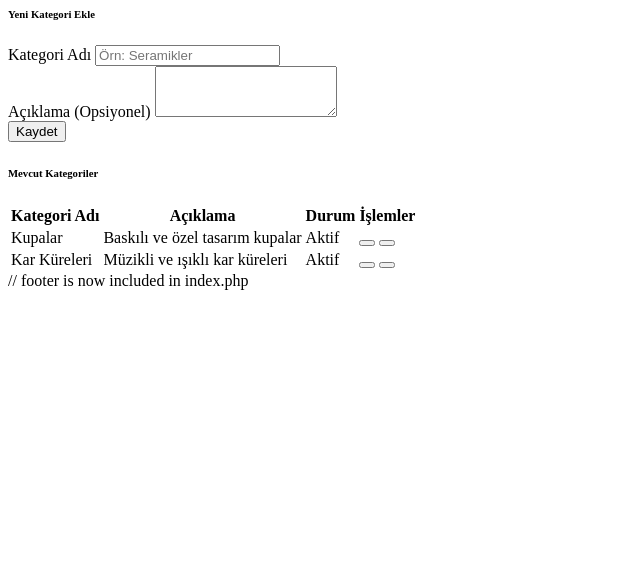
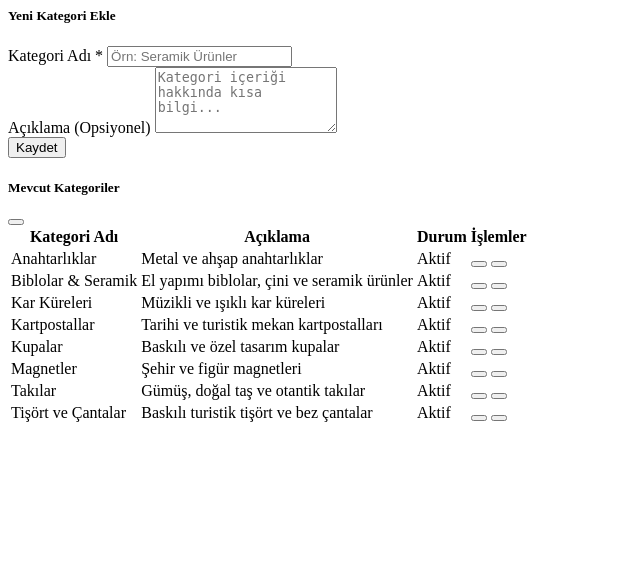
Before and after one commit to Emret073421/Object-oriented-gift-shop-sales-automation, a PHP site: page /kategoriler.php in a window 1280 px wide. Shown: the top 574 px of the page, without its empty margins (0-640 px from the left). Run offline with PHP 8.4, Linux system fonts and the light colour scheme; data comes from the database, SQL or seed files in the repository; some libraries are stand-ins or nearby versions.

Commit message:
Kategori Yönetimi (kategoriler.php) sayfası AJAX, SweetAlert2 modal ve KategoriManager entegrasyonuyla tamamen dinamik hale getirildi

```diff
--- /dev/null
+++ b/Proje/ajax/kategori_getir.php
@@ -0,0 +1,43 @@
+<?php
+require_once '../config.php';
+
+$kategoriManager = new KategoriManager($db);
+$kategoriler = $kategoriManager->getir();
+
+if ($kategoriler && count($kategoriler) > 0) {
+    echo '<div class="table-responsive"><table class="table table-hover align-middle bg-white shadow-sm rounded border mb-0">
+            <thead class="table-light">
+                <tr>
+                    <th class="ps-4">Kategori Adı</th>
+                    <th>Açıklama</th>
+                    <th>Durum</th>
+                    <th class="pe-4 text-end">İşlemler</th>
+                </tr>
+            </thead>
+            <tbody>';
+    foreach ($kategoriler as $kat) {
+        $katJson = htmlspecialchars(json_encode([
+            'id' => $kat->getId(),
+            'ad' => $kat->getAd(),
+            'aciklama' => $kat->getAciklama()
+        ]), ENT_QUOTES, 'UTF-8');
+
+        echo '<tr>
+                <td class="ps-4 fw-bold text-dark">' . htmlspecialchars($kat->getAd()) . '</td>
+                <td class="text-muted">' . htmlspecialchars($kat->getAciklama() ?: 'Açıklama yok') . '</td>
+                <td><span class="badge bg-success fs-7">Aktif</span></td>
+                <td class="pe-4 text-end">
+                    <button class="btn btn-sm btn-outline-primary me-1" onclick="kategoriDuzenlePenceresi(' . $katJson . ')" title="Düzenle">
+                        <i class="fa-solid fa-pen-to-square"></i>
+                    </button>
+                    <button class="btn btn-sm btn-outline-danger" onclick="kategoriSil(' . $kat->getId() . ', \'' . addslashes($kat->getAd()) . '\')" title="Sil">
+                        <i class="fa-solid fa-trash"></i>
+                    </button>
+                </td>
+              </tr>';
+    }
+    echo '</tbody></table></div>';
+} else {
+    echo '<div class="alert alert-warning text-center py-4 mb-0"><i class="fa-solid fa-folder-open fa-2x mb-2 d-block"></i>Kayıtlı aktif kategori bulunamadı.</div>';
+}
+?>
--- /dev/null
+++ b/Proje/classes/Managers/KategoriManager.php
@@ -0,0 +1,78 @@
+<?php
+class KategoriManager extends TemelManager {
+
+    // Kategori Ekleme
+    public function kategoriEkle($ad, $aciklama)
+    {
+        $ad = $this->db->real_escape_string(trim($ad));
+        $aciklama = $this->db->real_escape_string(trim($aciklama));
+
+        $sql = "INSERT INTO kategoriler (ad, aciklama, durum) VALUES ('$ad', '$aciklama', 1)";
+        $sonuc = $this->db->query($sql);
+
+        if ($sonuc === false) {
+            error_log("Kategori ekleme hatası: " . $this->db->error);
+            return false;
+        }
+        return true;
+    }
+
+    // Kategorileri Getirme (TemelManager abstract metot implementasyonu)
+    public function getir($parametre = null)
+    {
+        $sql = "SELECT * FROM kategoriler WHERE durum = 1 ORDER BY ad ASC";
+        $sonuc = $this->db->query($sql);
+        $kategoriler = [];
+
+        if ($sonuc && $sonuc->num_rows > 0) {
+            while ($row = $sonuc->fetch_assoc()) {
+                $kategori = new Kategori();
+                $kategori->setId($row['id']);
+                $kategori->setAd($row['ad']);
+                $kategori->setAciklama($row['aciklama']);
+                $kategori->setDurum($row['durum']);
+                $kategoriler[] = $kategori;
+            }
+        }
+
+        return $kategoriler;
+    }
+
+    // Kategori Güncelleme
+    public function kategoriGuncelle($id, $ad, $aciklama)
+    {
+        $id = (int)$id;
+        $ad = $this->db->real_escape_string(trim($ad));
+        $aciklama = $this->db->real_escape_string(trim($aciklama));
+
+        $sql = "UPDATE kategoriler SET ad = '$ad', aciklama = '$aciklama' WHERE id = $id";
+        $sonuc = $this->db->query($sql);
+
+        if ($sonuc === false) {
+            error_log("Kategori güncelleme hatası: " . $this->db->error);
+            return false;
+        }
+        return true;
+    }
+
+    // Kategori Silme (TemelManager abstract metot implementasyonu)
+    public function sil($id = null)
+    {
+        $id = (int)$id;
+
+        // Kategoriye ait aktif ürün var mı kontrol edelim
+        $kontrol = $this->db->query("SELECT id FROM urunler WHERE kategori_id = $id AND durum = 1 LIMIT 1");
+        if ($kontrol && $kontrol->num_rows > 0) {
+            return ['basarili' => false, 'mesaj' => 'Bu kategoriye ait aktif ürünler bulunmaktadır. Lütfen önce ürünleri başka kategoriye taşıyın veya silin.'];
+        }
+
+        // Soft delete (durum = 0)
+        $sql = "UPDATE kategoriler SET durum = 0 WHERE id = $id";
+        if ($this->db->query($sql)) {
+            return ['basarili' => true, 'mesaj' => 'Kategori başarıyla silindi (arşivlendi).'];
+        }
+
+        return ['basarili' => false, 'mesaj' => 'Kategori silinirken veritabanı hatası oluştu.'];
+    }
+}
+?>
--- a/Proje/kategoriler.php
+++ b/Proje/kategoriler.php
@@ -1,71 +1,191 @@
 <?php
 $page_title = 'Kategori Yönetimi';
-// header is now included in index.php
 ?>
+<script src="https://code.jquery.com/jquery-3.6.0.min.js"></script>
+<script src="https://cdn.jsdelivr.net/npm/sweetalert2@11"></script>
 
-<div class="row">
-    <div class="col-md-4">
-        <div class="card card-custom bg-white mb-4">
-            <div class="card-header bg-white py-3">
-                <h6 class="mb-0">Yeni Kategori Ekle</h6>
+<div class="row g-4 mb-4">
+    <!-- SOL BÖLÜM: Yeni Kategori Ekleme Formu -->
+    <div class="col-lg-4">
+        <div class="card card-custom bg-white border-0 shadow-sm h-100">
+            <div class="card-header bg-white py-3 border-0">
+                <h5 class="mb-0 fw-bold text-dark"><i class="fa-solid fa-folder-plus text-primary me-2"></i> Yeni Kategori Ekle</h5>
             </div>
-            <div class="card-body">
-                <form>
+            <div class="card-body p-4">
+                <form id="kategoriEkleForm" onsubmit="kategoriEkle(event)">
                     <div class="mb-3">
-                        <label class="form-label">Kategori Adı</label>
-                        <input type="text" class="form-control" placeholder="Örn: Seramikler">
+                        <label class="form-label fw-bold">Kategori Adı <span class="text-danger">*</span></label>
+                        <input type="text" id="ekleKatAd" class="form-control py-2 shadow-sm" placeholder="Örn: Seramik Ürünler" required>
                     </div>
-                    <div class="mb-3">
-                        <label class="form-label">Açıklama (Opsiyonel)</label>
-                        <textarea class="form-control" rows="3"></textarea>
+                    <div class="mb-4">
+                        <label class="form-label fw-bold">Açıklama (Opsiyonel)</label>
+                        <textarea id="ekleKatAciklama" class="form-control shadow-sm" rows="4" placeholder="Kategori içeriği hakkında kısa bilgi..."></textarea>
                     </div>
-                    <button type="submit" class="btn btn-primary w-100"><i class="fa-solid fa-save me-2"></i>Kaydet</button>
+                    <button type="submit" class="btn btn-primary w-100 py-2 fw-bold shadow-sm">
+                        <i class="fa-solid fa-save me-2"></i> Kaydet
+                    </button>
                 </form>
             </div>
         </div>
     </div>
 
-    <div class="col-md-8">
-        <div class="card card-custom bg-white">
-            <div class="card-header bg-white py-3">
-                <h6 class="mb-0">Mevcut Kategoriler</h6>
+    <!-- SAĞ BÖLÜM: Mevcut Kategoriler Tablosu -->
+    <div class="col-lg-8">
+        <div class="card card-custom bg-white border-0 shadow-sm h-100">
+            <div class="card-header bg-white py-3 border-0 d-flex justify-content-between align-items-center">
+                <h5 class="mb-0 fw-bold text-dark"><i class="fa-solid fa-folder-tree text-success me-2"></i> Mevcut Kategoriler</h5>
+                <button class="btn btn-sm btn-outline-secondary" onclick="kategorileriGetir()" title="Yenile">
+                    <i class="fa-solid fa-rotate-right"></i>
+                </button>
             </div>
-            <div class="card-body p-0">
-                <div class="table-responsive" style="max-height: 60vh; overflow-y: auto;">
-                    <table class="table table-hover align-middle mb-0">
-                        <thead class="table-light">
-                            <tr>
-                                <th class="ps-4">Kategori Adı</th>
-                                <th>Açıklama</th>
-                                <th>Durum</th>
-                                <th class="pe-4 text-end">İşlemler</th>
-                            </tr>
-                        </thead>
-                        <tbody>
-                            <tr>
-                                <td class="ps-4 fw-bold">Kupalar</td>
-                                <td class="text-muted">Baskılı ve özel tasarım kupalar</td>
-                                <td><span class="badge bg-success">Aktif</span></td>
-                                <td class="pe-4 text-end">
-                                    <button class="btn btn-sm btn-outline-primary"><i class="fa-solid fa-pen"></i></button>
-                                    <button class="btn btn-sm btn-outline-danger"><i class="fa-solid fa-trash"></i></button>
-                                </td>
-                            </tr>
-                            <tr>
-                                <td class="ps-4 fw-bold">Kar Küreleri</td>
-                                <td class="text-muted">Müzikli ve ışıklı kar küreleri</td>
-                                <td><span class="badge bg-success">Aktif</span></td>
-                                <td class="pe-4 text-end">
-                                    <button class="btn btn-sm btn-outline-primary"><i class="fa-solid fa-pen"></i></button>
-                                    <button class="btn btn-sm btn-outline-danger"><i class="fa-solid fa-trash"></i></button>
-                                </td>
-                            </tr>
-                        </tbody>
-                    </table>
+            <div class="card-body p-4">
+                <div id="kategoriYonetimListesi" style="min-height: 350px;">
+                    <div class="text-center py-5 text-muted">
+                        <div class="spinner-border text-primary" role="status"></div>
+                        <p class="mt-2">Kategoriler yükleniyor...</p>
+                    </div>
                 </div>
             </div>
         </div>
     </div>
 </div>
 
-// footer is now included in index.php
+<script>
+document.addEventListener("DOMContentLoaded", function() {
+    kategorileriGetir();
+});
+
+// Kategorileri AJAX ile getirme
+function kategorileriGetir() {
+    fetch("ajax/kategori_getir.php")
+    .then(response => response.text())
+    .then(data => {
+        document.getElementById('kategoriYonetimListesi').innerHTML = data;
+    })
+    .catch(error => console.error("Kategori getirme hatası:", error));
+}
+
+// Yeni Kategori Ekleme İşlemi
+function kategoriEkle(event) {
+    event.preventDefault();
+
+    let ad = document.getElementById('ekleKatAd').value;
+    let aciklama = document.getElementById('ekleKatAciklama').value;
+
+    let formData = new FormData();
+    formData.append('ad', ad);
+    formData.append('aciklama', aciklama);
+
+    fetch("ajax/kategori_ekle.php", {
+        method: "POST",
+        body: formData
+    })
+    .then(response => response.json())
+    .then(data => {
+        if (data.basarili) {
+            Swal.fire('Başarılı!', data.mesaj, 'success').then(() => {
+                document.getElementById('kategoriEkleForm').reset();
+                kategorileriGetir();
+            });
+        } else {
+            Swal.fire('Hata!', data.mesaj, 'error');
+        }
+    })
+    .catch(error => {
+        console.error('Ekleme hatası:', error);
+        Swal.fire('Hata!', 'Sunucu ile iletişim kurulurken bir hata oluştu.', 'error');
+    });
+}
+
+// Kategori Düzenleme Penceresi
+function kategoriDuzenlePenceresi(kat) {
+    Swal.fire({
+        title: 'Kategori Düzenle',
+        html: `
+            <div class="text-start mb-3">
+                <label class="fw-bold form-label">Kategori Adı:</label>
+                <input type="text" id="duzenleKatAd" class="form-control" value="${kat.ad}" required>
+            </div>
+            <div class="text-start mb-3">
+                <label class="fw-bold form-label">Açıklama:</label>
+                <textarea id="duzenleKatAciklama" class="form-control" rows="3">${kat.aciklama}</textarea>
+            </div>
+        `,
+        icon: 'edit',
+        showCancelButton: true,
+        confirmButtonColor: '#3085d6',
+        cancelButtonColor: '#d33',
+        confirmButtonText: '<i class="fa-solid fa-check me-1"></i> Güncelle',
+        cancelButtonText: 'İptal',
+        preConfirm: () => {
+            let ad = document.getElementById('duzenleKatAd').value;
+            let aciklama = document.getElementById('duzenleKatAciklama').value;
+
+            if (!ad) {
+                Swal.showValidationMessage('Lütfen kategori adını girin.');
+            }
+            return { id: kat.id, ad, aciklama };
+        }
+    }).then((result) => {
+        if (result.isConfirmed) {
+            let formData = new FormData();
+            formData.append('id', result.value.id);
+            formData.append('ad', result.value.ad);
+            formData.append('aciklama', result.value.aciklama);
+
+            fetch("ajax/kategori_guncelle.php", {
+                method: "POST",
+                body: formData
+            })
+            .then(response => response.json())
+            .then(data => {
+                if (data.basarili) {
+                    Swal.fire('Başarılı!', data.mesaj, 'success').then(() => kategorileriGetir());
+                } else {
+                    Swal.fire('Hata!', data.mesaj, 'error');
+                }
+            })
+            .catch(error => {
+                console.error('Güncelleme hatası:', error);
+                Swal.fire('Hata!', 'Sunucu ile iletişim kurulurken bir hata oluştu.', 'error');
+            });
+        }
+    });
+}
+
+// Kategori Silme (Arşivleme)
+function kategoriSil(id, ad) {
+    Swal.fire({
+        title: 'Kategoriyi Sil',
+        html: `<b>${ad}</b> isimli kategoriyi silmek istediğinize emin misiniz?`,
+        icon: 'warning',
+        showCancelButton: true,
+        confirmButtonColor: '#d33',
+        cancelButtonColor: '#3085d6',
+        confirmButtonText: 'Evet, Sil!',
+        cancelButtonText: 'İptal'
+    }).then((result) => {
+        if (result.isConfirmed) {
+            let formData = new FormData();
+            formData.append('id', id);
+
+            fetch("ajax/kategori_sil.php", {
+                method: "POST",
+                body: formData
+            })
+            .then(response => response.json())
+            .then(data => {
+                if (data.basarili) {
+                    Swal.fire('Silindi!', data.mesaj, 'success').then(() => kategorileriGetir());
+                } else {
+                    Swal.fire('Hata!', data.mesaj, 'error');
+                }
+            })
+            .catch(error => {
+                console.error('Silme hatası:', error);
+                Swal.fire('Hata!', 'Sunucu ile iletişim kurulurken bir hata oluştu.', 'error');
+            });
+        }
+    });
+}
+</script>
```
Also changed, not shown: Proje/ajax/kategori_ekle.php (added, +28 -0 lines), Proje/ajax/kategori_guncelle.php (added, +29 -0 lines), Proje/ajax/kategori_sil.php (added, +16 -0 lines).
